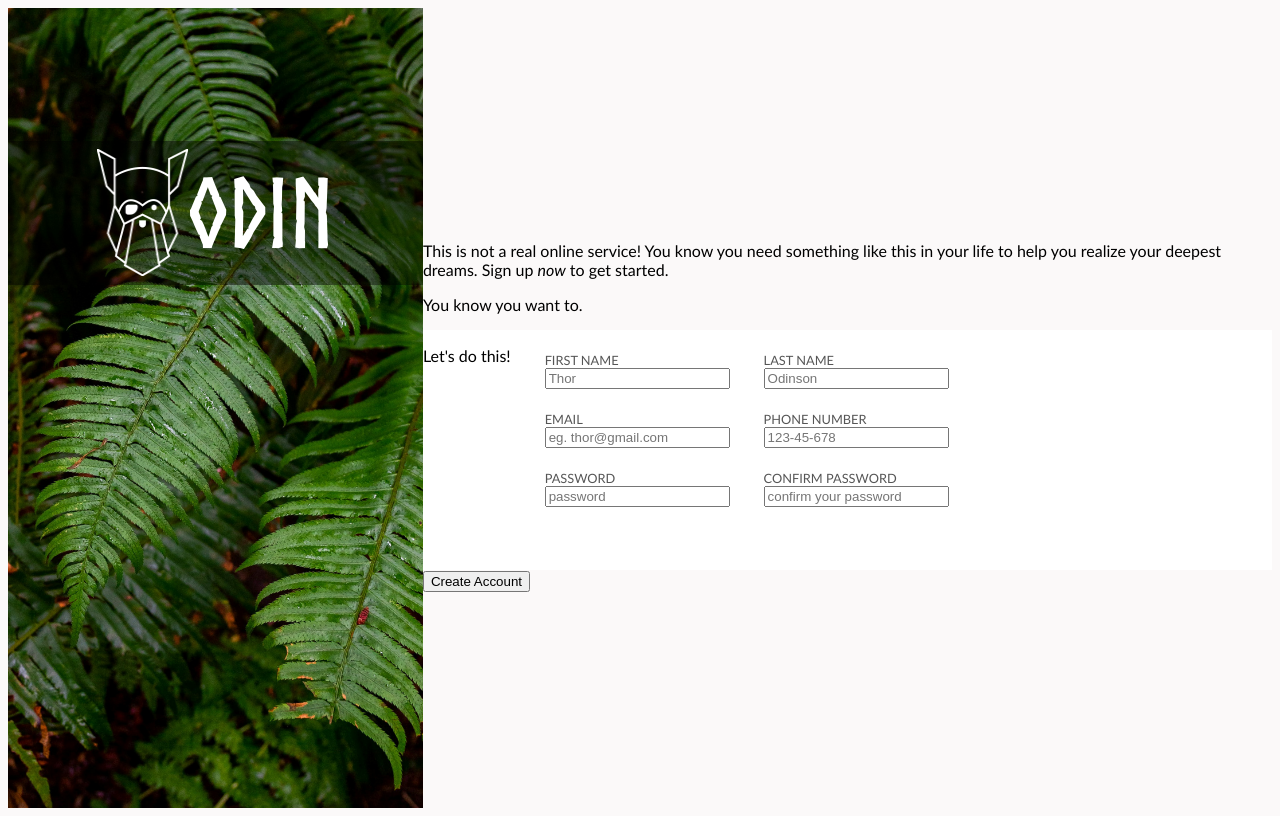
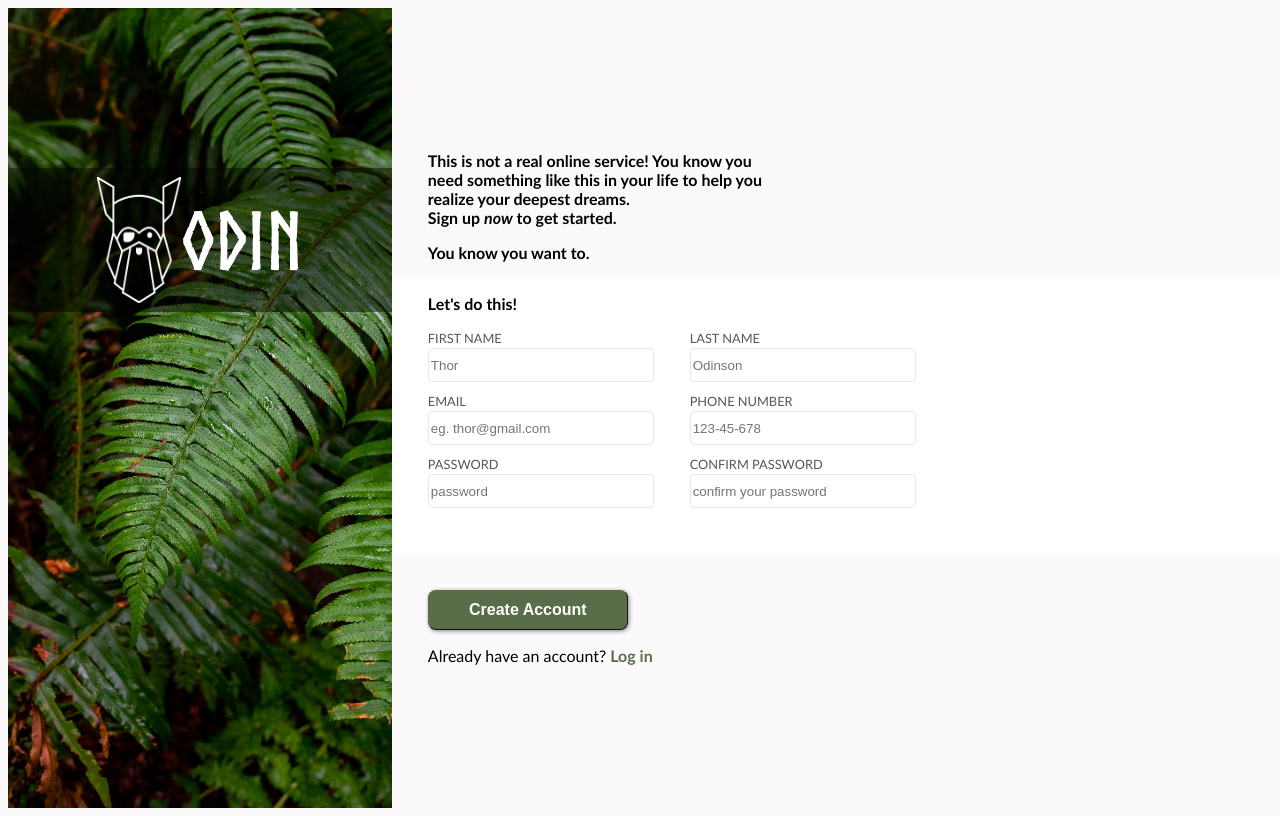
Before and after one commit to nicholsson/sign_up_form, a plain HTML site: page index.html in a window 1280 px wide. Drawn offline with Linux system fonts and the light colour scheme.

Commit message:
small fix

```diff
--- a/css/style.css
+++ b/css/style.css
@@ -9,27 +9,34 @@ body{
 	display: flex;
 	background-color: rgb(251, 249, 249);
 	font-family: 'Gill Sans', 'Gill Sans MT', Calibri, 'Trebuchet MS', sans-serif;
+    justify-content: start;
+    width: 100vw;
 }
 .sidebar{
-	width: 40vw;
+	width: 30vw;
     height: 100vh;
+    margin-left: 0px;
 	background-image: url("../assets/images/tree.jpg");
 	background-size: cover;
-	background-position: center;
 	background-repeat: no-repeat;
+}
+.disclaimer p{
+    font-weight: bold;
+    margin-left: 4%;
+    width:38%;
 }
 .banner{
 	width: 100%;
-	height: 18%;
+	height: 18vh;
 	background-color: rgba(0, 0, 0, 0.449);
-	margin: 32% auto auto auto;
     display: flex;
     justify-content: center;
+    margin-top: 20vh;
 }
 .banner h1{
 	font-family: "NorseBold";
 	color: white;
-	font-size: 6em;
+	font-size: 5rem;
 	margin-bottom: auto;
 	margin-top: auto;
 }
@@ -43,24 +50,68 @@ main{
 	background-color: rgb(251, 249, 249);
 	margin-top: auto;
 	margin-bottom: auto;
+    width: 70vw;
 }
 form{
-	height: 80%;
-	width: 100%;
+    height: 100%;
+}
+form p{
+    margin-left: 4%;
+}
+form p a {
+    color: #596D48;
+    font-weight: 600;
 }
 .inputContainer{
-	height: 30vh;
+	height: 25%;
 	background-color: white;
     display: flex;
+    flex-direction: column;
+    justify-content: space-between;
+}
+.inputContainer p{
+    font-weight: bold;
+    margin-left: 4%;
+}
+.infoContainer{
+    display:flex;
+    margin-bottom: 4%;
 }
 .column{
+    margin-left: 4%;
     display: flex;
     flex-direction: column;
-	margin-left: 4%;
 }
 
 label{
 	color: rgb(86, 86, 86);
 	font-size: 0.8em;
-	margin-top: 12%;
+	margin-top: 1px;
 }
+input{
+    width: 220px;
+    height: 30px;
+    border-style: solid;
+    border-radius: 4px;
+    border-width: 1.2px;
+    border-color: #E5E7EB;
+    margin-top: 2px;
+    margin-bottom: 10px;
+}
+#submitButton{
+    color: white;
+    font-weight: bold;
+    font-size: 1em;
+    box-shadow: 1px 1px 4px grey;
+    border-width: 1px;
+    border-radius: 8px;
+    border-color: #596D48;
+    margin-top: 4%;
+    margin-left: 4%;
+    width: 200px;
+    height: 40px;
+    background: #596D48;
+}
+#password::invalid, #confirm-password::invalid{
+    border-color: #red;
+}
--- a/index.html
+++ b/index.html
@@ -22,7 +22,7 @@
 	    <main>
 	        <div class="disclaimer">
 
-	            <p>This is not a real online service! You know you need something like this in your life to help you realize your deepest dreams. Sign up <i>now</i> to get started.</p>
+                <p>This is not a real online service! You know you need something like this in your life to help you realize your deepest dreams.<br> Sign up <i>now</i> to get started.</p>
 	            <p>You know you want to.</p>
 
 	        </div>
@@ -34,6 +34,7 @@
 	                <div class="inputContainer">
 
 	                    <p>Let's do this!</p>
+                        <div class="infoContainer">
 
 	                        <div class="column firstColumn">
 
@@ -44,7 +45,7 @@
 	                            <input type="text" name="email" id="email" placeholder="eg. thor@gmail.com">
 
 	                            <label for="password">PASSWORD</label>
-	                        <input type="password" name="password" placeholder="password">
+	                            <input type="password" name="password" id="password" placeholder="password">
 
 	                        </div>
 	                        <div class="column secondColumn">
@@ -62,7 +63,10 @@
 
 	                    </div>
 
-	                <button type="submit">Create Account</button>
+	                </div>
+
+	                <button type="submit" id="submitButton">Create Account</button>
+                    <p>Already have an account? <a>Log in</a></p>
 
 	            </form>
 
```
Lines whose indentation alone changed are shown as unchanged.
